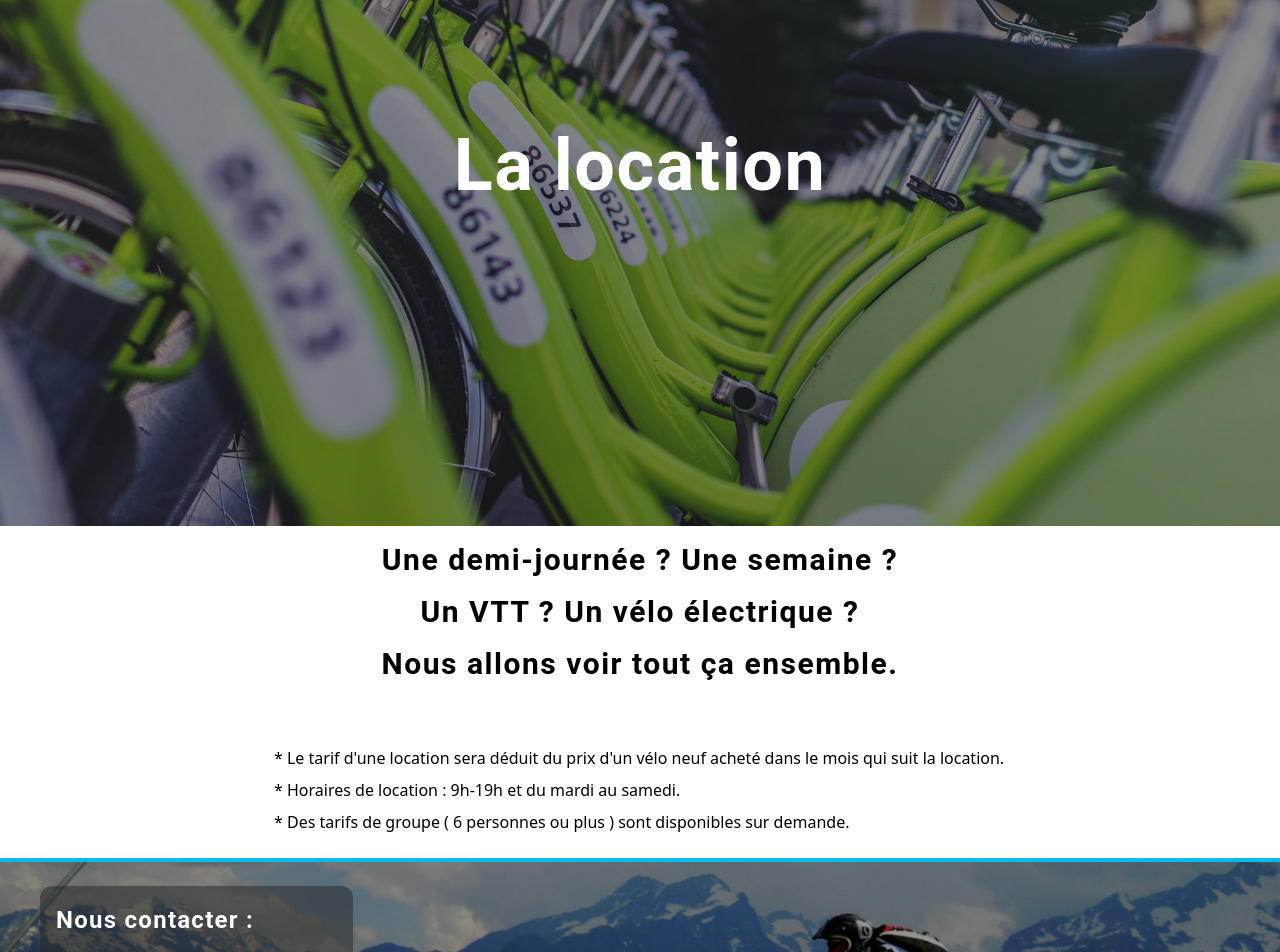
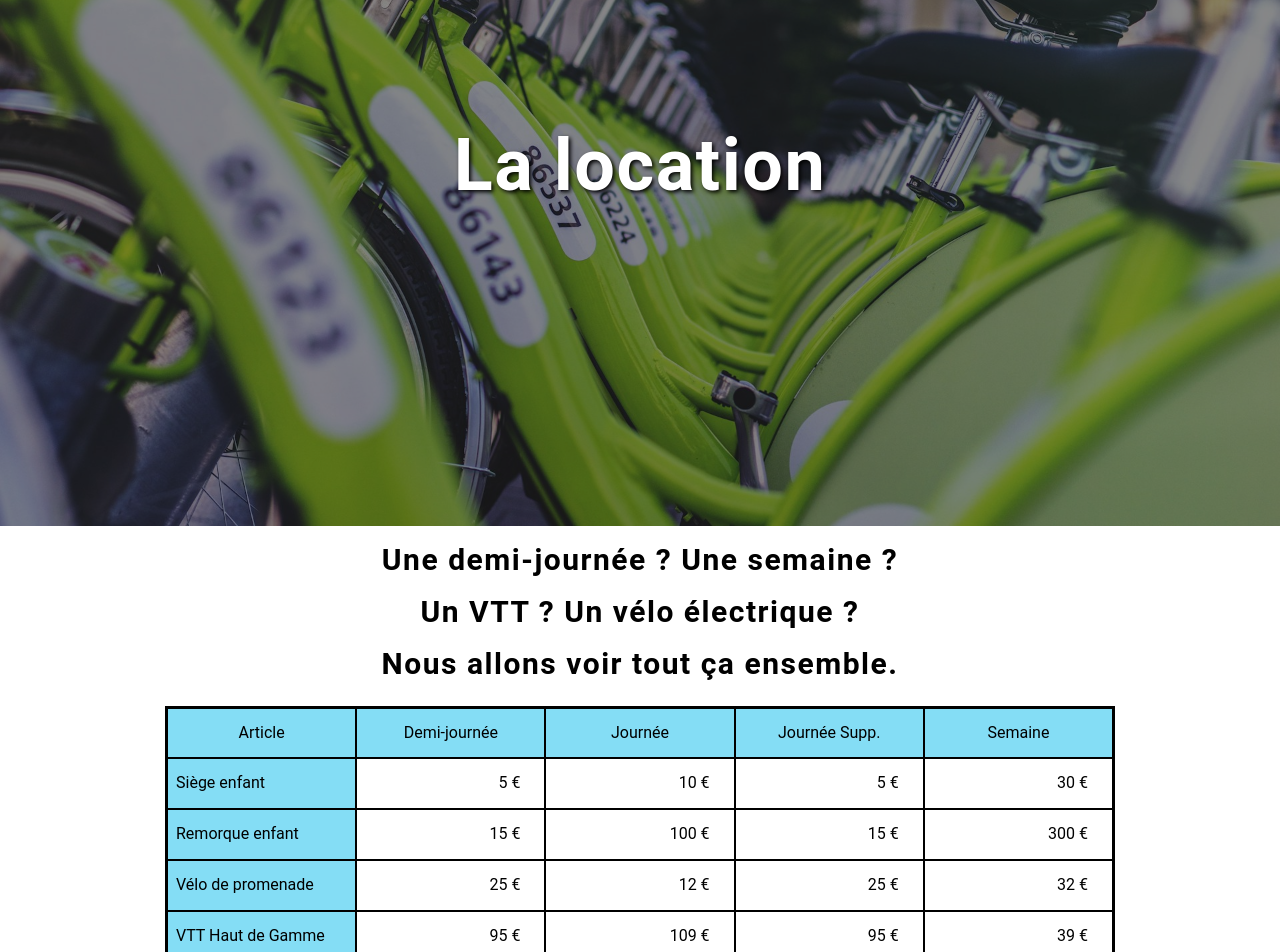
Before and after one commit to ChristopheC-83/velo-expresso-front, a Next.js app: page /rental in a window 1280 px wide. Shown: the part 320-1272 px from the top of the page. Built offline with nearby package versions, Linux system fonts and the light colour scheme.

Commit message:
tableau loc ok

```diff
--- a/app/(pages)/rental/page.jsx
+++ b/app/(pages)/rental/page.jsx
@@ -5,6 +5,7 @@
 import HeaderImage from "@/components/HeaderImage";
 import Container from "@/components/container/Container";
 import ArrowToTop from "@/components/home/components/ArrowToTop";
+import { rental } from "@/lib/rental";
 
 export default function page() {
   return (
@@ -23,19 +24,36 @@ export default function page() {
             Nous allons voir tout ça ensemble.
           </h2>
 
-          <div className="flex flex-wrap justify-center w-11/12 gap-4 pt-4 mx-auto my-6 sm:gap-x-6 md:gap-x-8 md:w-full">
-
+          <div className="flex flex-wrap justify-center border-2 border-black w-11/12 mx-auto my-6 md:w-full max-w-[950px]">
+            <div className="flex w-full bg-ve-blue/50 font-weight">
+              <p className="flex items-center justify-center p-2 border border-black grow w-[8%]">Article</p>
+              <p className="flex items-center justify-center p-2 border border-black grow w-[8%]">Demi-journée</p>
+              <p className="flex items-center justify-center p-2 border border-black grow w-[8%]">Journée</p>
+              <p className="flex items-center justify-center p-2 border border-black grow w-[8%]">Journée Supp.</p>
+              <p className="flex items-center justify-center p-2 border border-black grow w-[8%]">Semaine</p>
+            </div>
+              {rental.map((item) => (
+                <div key={item.id} className="flex w-full">
+                  <p className="flex items-center justify-start p-2 border border-black grow w-[8%] bg-ve-blue/50">{item.item}</p>
+                  <p className="flex items-center justify-end p-2 pr-6 border border-black grow w-[8%]">{item.demiJournee} €</p>
+                  <p className="flex items-center justify-end p-2 pr-6 border border-black grow w-[8%]">{item.journee} €</p>
+                  <p className="flex items-center justify-end p-2 pr-6 border border-black grow w-[8%]">{item.journeeSupp} €</p>
+                  <p className="flex items-center justify-end p-2 pr-6 border border-black grow w-[8%]">{item.semaine} €</p>
+                </div>
+              ))}
           </div>
         </div>
         <div className="w-full mx-auto mb-6 sm:w-4/5 md:w-3/5">
           <h5 className="mb-2">
-            * Le tarif d'une location sera déduit du prix d'un vélo neuf acheté dans le mois qui suit la location.
+            * Le tarif d'une location sera déduit du prix d'un vélo neuf acheté
+            dans le mois qui suit la location.
           </h5>
           <h5 className="mb-2">
             * Horaires de location : 9h-19h et du mardi au samedi.
           </h5>
           <h5 className="mb-2">
-            * Des tarifs de groupe ( 6 personnes ou plus ) sont disponibles sur demande.
+            * Des tarifs de groupe ( 6 personnes ou plus ) sont disponibles sur
+            demande.
           </h5>
         </div>
       </Container>
--- a/app/style/custom.css
+++ b/app/style/custom.css
@@ -40,6 +40,10 @@ p {
 
 .text-shadow {
   text-shadow: 1px 1px 3px rgba(51, 51, 51, 0.5019607843);
+}
+
+.text-shadow-xl {
+  text-shadow: 2px 2px 4px #000;
 }
 
 .text-shadow-dark {
--- a/app/style/files/_polices.scss
+++ b/app/style/files/_polices.scss
@@ -39,6 +39,9 @@ p {
 .text-shadow{
   text-shadow: 1px 1px 3px #33333380;
 }
+.text-shadow-xl{
+  text-shadow: 2px 2px 4px #000;
+}
 .text-shadow-dark{
   text-shadow: 1px 1px 3px #f1f1f180;
 }
--- a/components/HeaderImage.jsx
+++ b/components/HeaderImage.jsx
@@ -8,7 +8,7 @@ export default function HeaderImage({ image, title }) {
         <div className="relative w-full h-full text-white flexMid">
           <div className={`absolute inset-0 ${"bg-neutral-900/50"}`}></div>
           <div className="absolute top-[45%]  w-full">
-            <h2 className="text-3xl text-center sm:text-4xl md:text-5xl lg:text-7xl">{title}</h2>
+            <h2 className="text-3xl text-center sm:text-4xl md:text-5xl lg:text-7xl text-shadow-xl">{title}</h2>
           </div>
 
         </div>
--- a/lib/rental.js
+++ b/lib/rental.js
@@ -2,10 +2,35 @@ export const rental =[
     {
         id:1,
         item : "Siège enfant",
-
-
-
-    }
+        demiJournee : 5,
+        journee : 10,
+        journeeSupp : 5,
+        semaine : 30
+    },
+    {
+        id:2,
+        item : "Remorque enfant",
+        demiJournee : 15,
+        journee : 100,
+        journeeSupp : 15,
+        semaine : 300
+    },
+    {
+        id:3,
+        item : "Vélo de promenade",
+        demiJournee : 25,
+        journee : 12,
+        journeeSupp : 25,
+        semaine : 32
+    },
+    {
+        id:4,
+        item : "VTT Haut de Gamme",
+        demiJournee : 95,
+        journee : 109,
+        journeeSupp : 95,
+        semaine : 39
+    },
 
 
 ]
```
Also changed, not shown: 1 other file (tests, documents, lock files or other folders).
